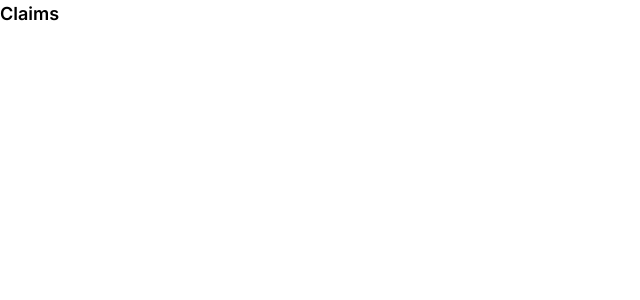
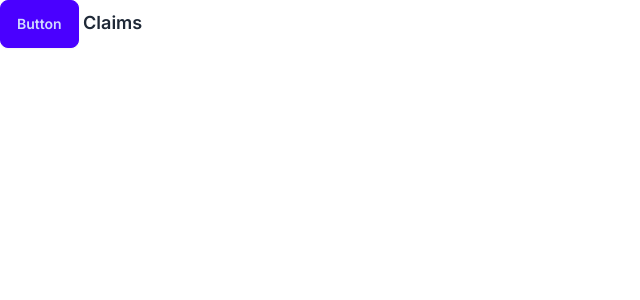
Before and after one commit to Garantie-Tech/service-center-2.0, a Next.js app: page / in a window 1280 px wide. Shown: the top 300 px of the page, without its empty margins (0-640 px from the left). Built offline with nearby package versions, Linux system fonts and the light colour scheme.

Commit message:
using dasyui for development

```diff
--- a/src/app/page.tsx
+++ b/src/app/page.tsx
@@ -2,7 +2,7 @@ import React from 'react'
 
 const page = () => {
   return (
-    <div className='text-lg font-semibold'>Claims</div>
+    <div className='text-lg font-semibold'> <button className="btn btn-primary">Button</button> Claims</div>
   )
 }
 
--- a/tailwind.config.ts
+++ b/tailwind.config.ts
@@ -13,5 +13,9 @@ export default {
       },
     },
   },
-  plugins: [],
+  plugins: [require('daisyui')],
+  daisyui: {
+    themes: ['light'],
+  },
+
 } satisfies Config;
```
Also changed, not shown: package.json (+5 -4 lines), 1 other file (tests, documents, lock files or other folders).
